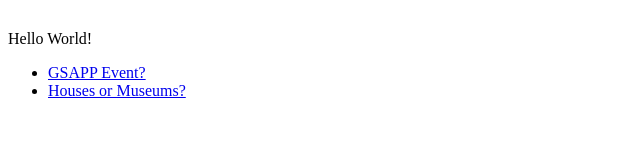
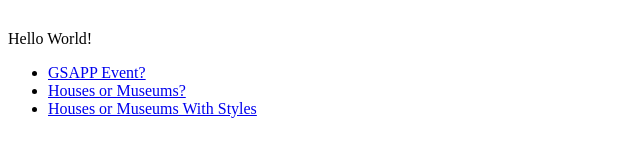
Before and after one commit to jmk2301/miniature-chainsaw, a plain HTML site: page index.html in a window 1280 px wide. Shown: the whole page, without its empty margins (0-640 px from the left). Drawn offline with Linux system fonts and the light colour scheme.

Commit message:
Front page update

```diff
--- a/index.html
+++ b/index.html
@@ -15,6 +15,9 @@
         <li>
             <a href="https://jmk2301.github.io/miniature-chainsaw/starter_code_week_02/houses_or_museums/index.html"> Houses or Museums?</a>
         </li>
+        <li>
+            <a href="../miniature-chainsaw/starter_code_week_04/houses_or_mumseum_with_styles/index.html"> Houses or Museums With Styles</a>
+        </li>
     </ul>
 </body>
 </html>
```
